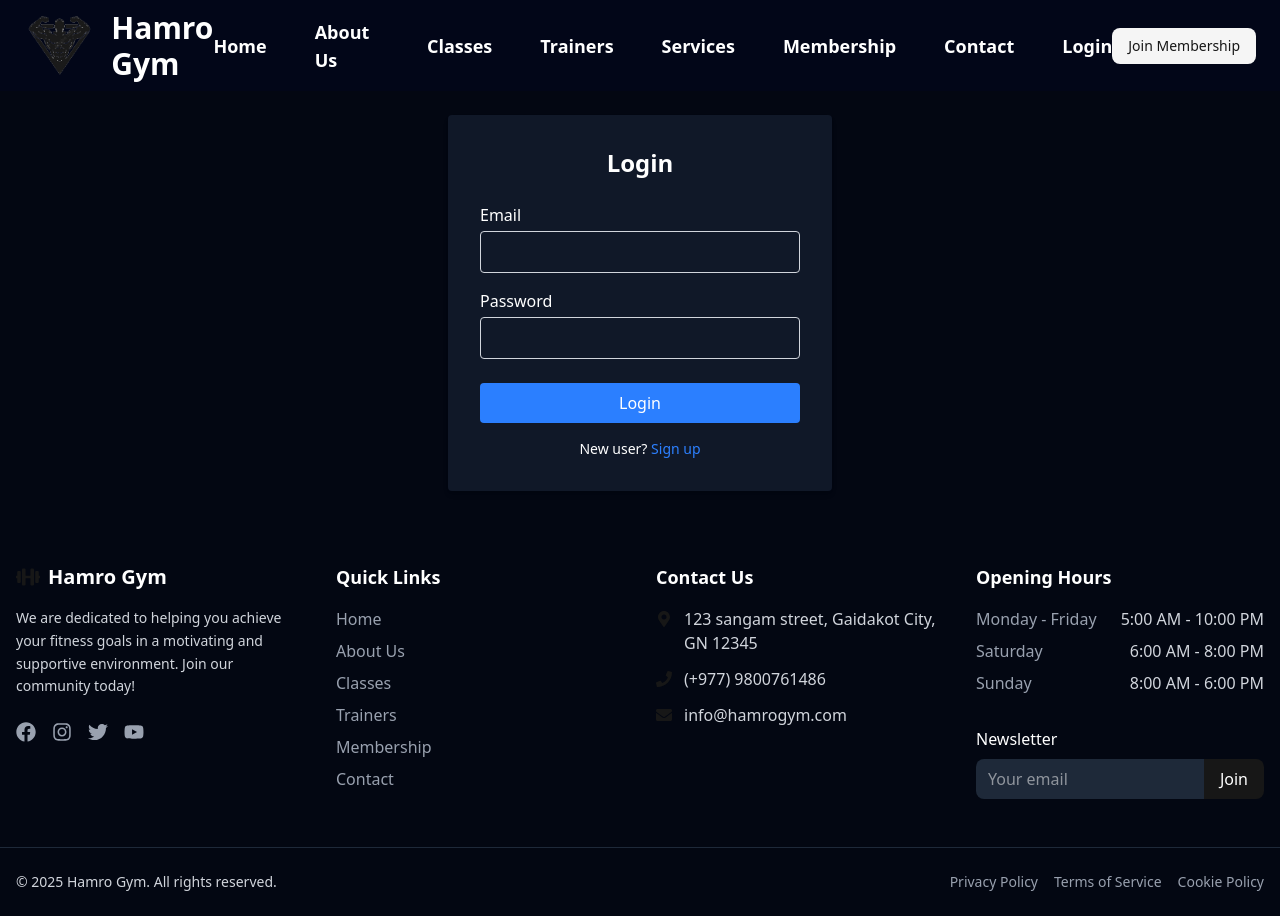
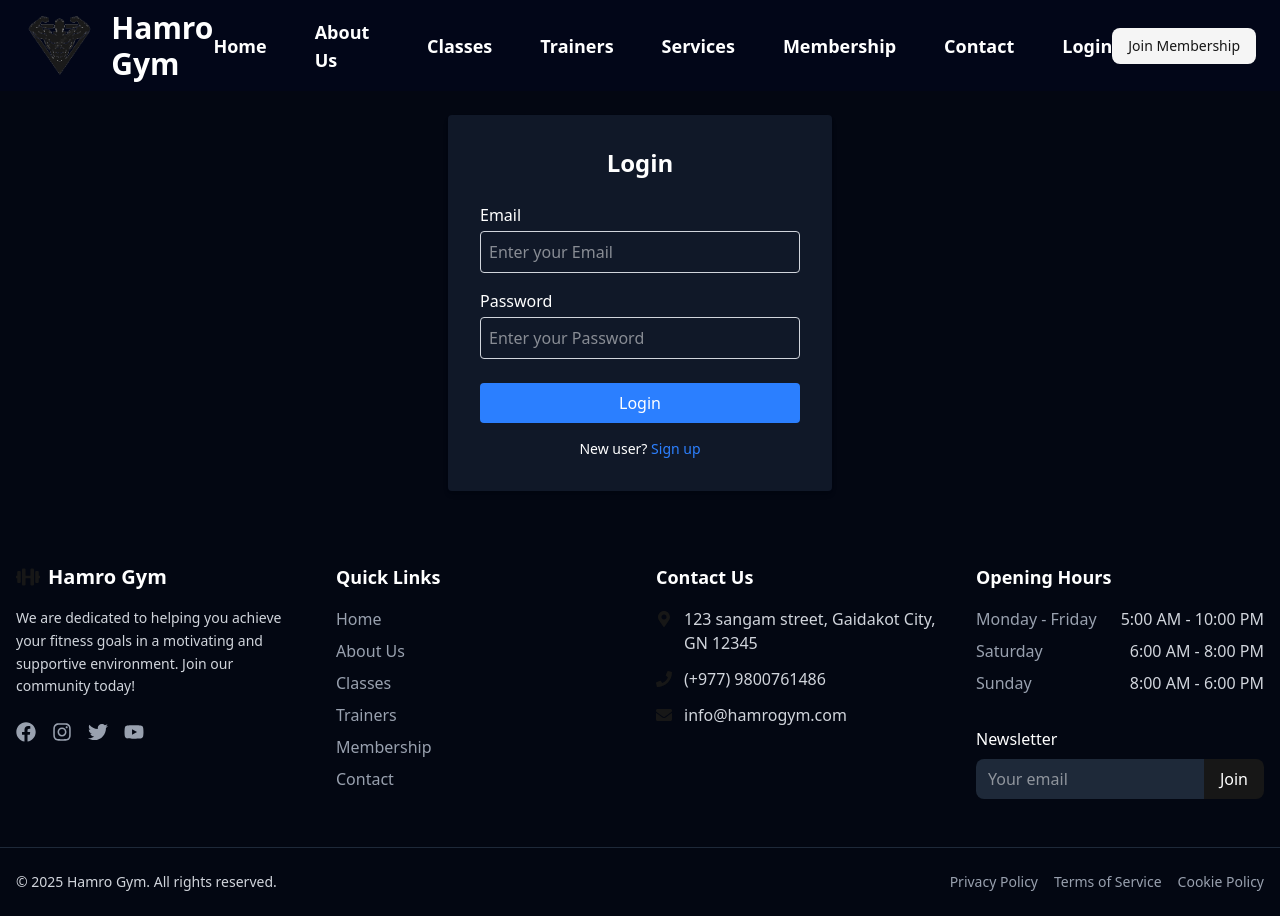
Before and after one commit to razace50/gym-front, a React (Vite) app: page /login in a window 1280 px wide. Built offline with nearby package versions, Linux system fonts and the light colour scheme.

Commit message:
placeholder

```diff
--- a/src/components/Login/Login.tsx
+++ b/src/components/Login/Login.tsx
@@ -26,6 +26,7 @@ const Login: React.FC = () => {
             value={email}
             onChange={(e) => setEmail(e.target.value)}
             className="w-full p-2 border border-gray-300 rounded mt-1 text-white"
+            placeholder="Enter your Email"
             required
           />
         </div>
@@ -36,6 +37,7 @@ const Login: React.FC = () => {
             value={password}
             onChange={(e) => setPassword(e.target.value)}
             className="w-full p-2 border border-gray-300 rounded mt-1 text-white"
+            placeholder="Enter your Password"
             required
           />
         </div>
```
